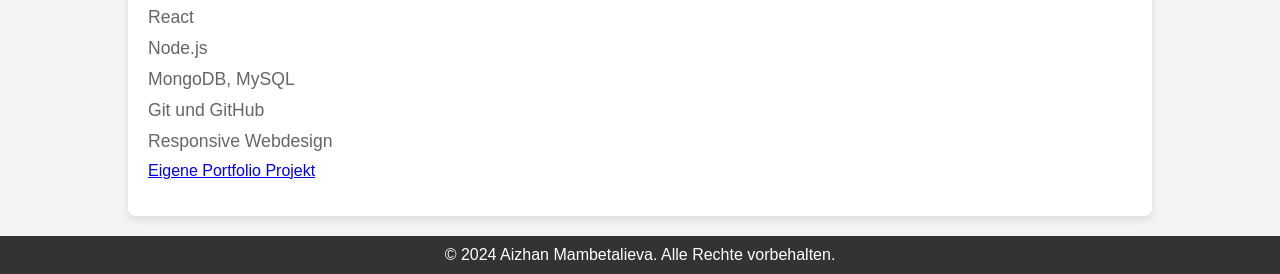
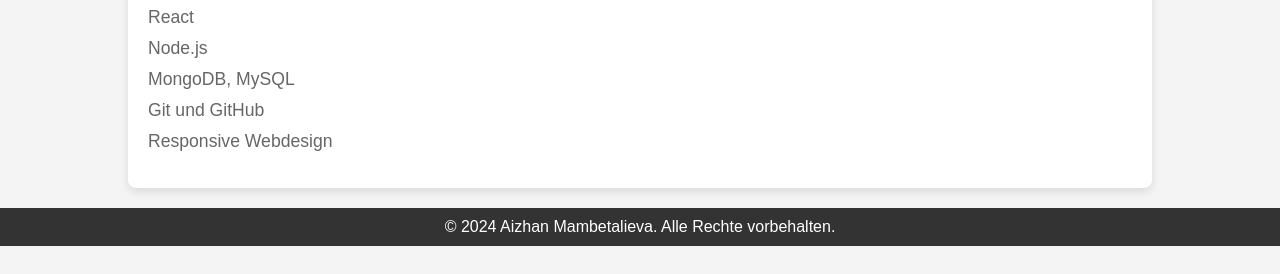
Before and after one commit to aizhanai/3ABIK_MA, a plain HTML site: page index.html in a window 1280 px wide. Shown: the part 554-828 px from the top of the page. After the commit the page ends 800 px from the top, so only its background shows below. Drawn offline with Linux system fonts and the light colour scheme.

Commit message:
first commit

```diff
--- a/index.html
+++ b/index.html
@@ -124,8 +124,6 @@
                 <li>Git und GitHub</li>
                 <li>Responsive Webdesign</li>
 
-                <a href="https://portfolio-aizhanm.netlify.app/" target="_blank">Eigene Portfolio Projekt</a>
-
             </ul>
         </div>
     </div>
```
